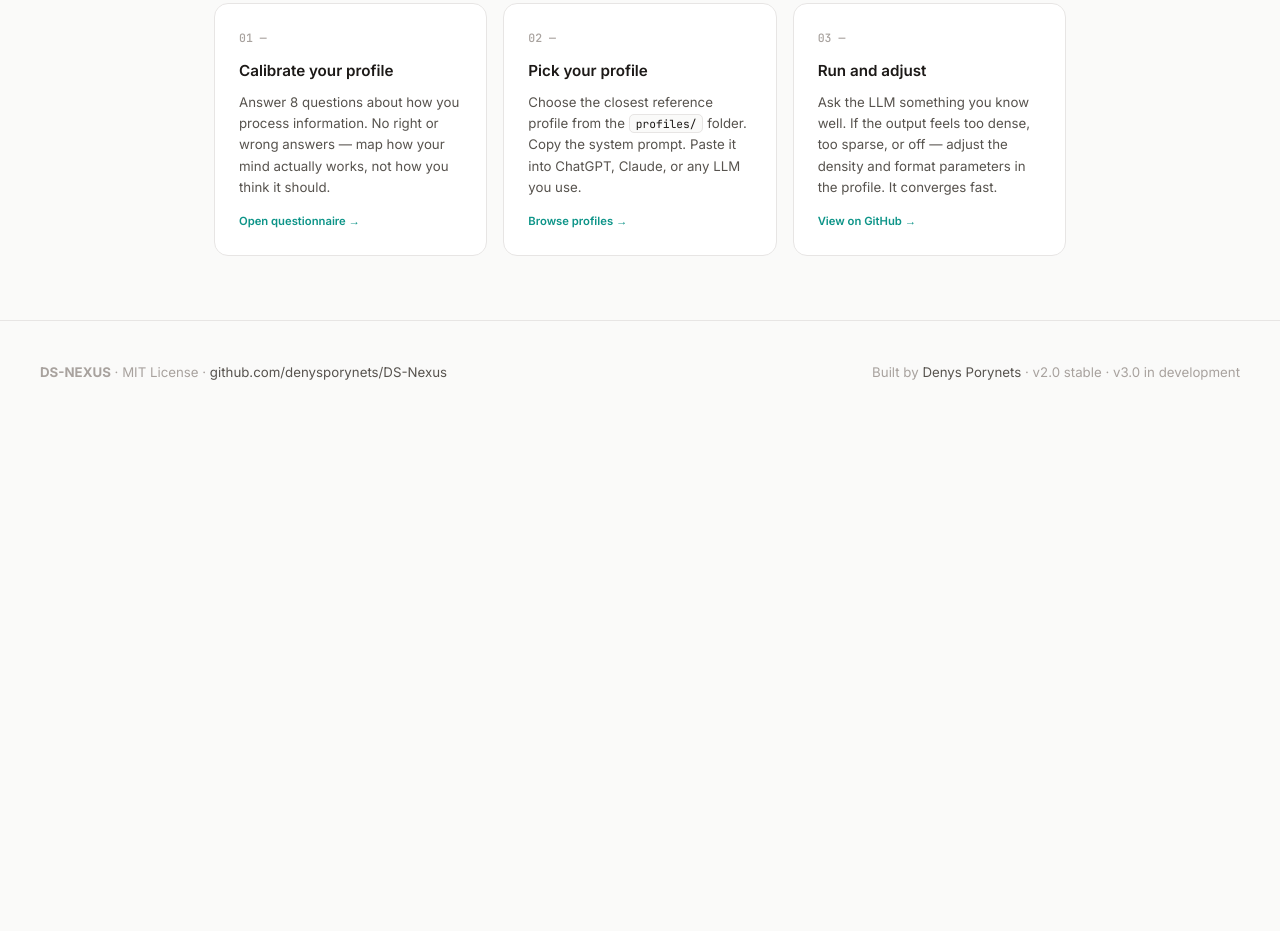
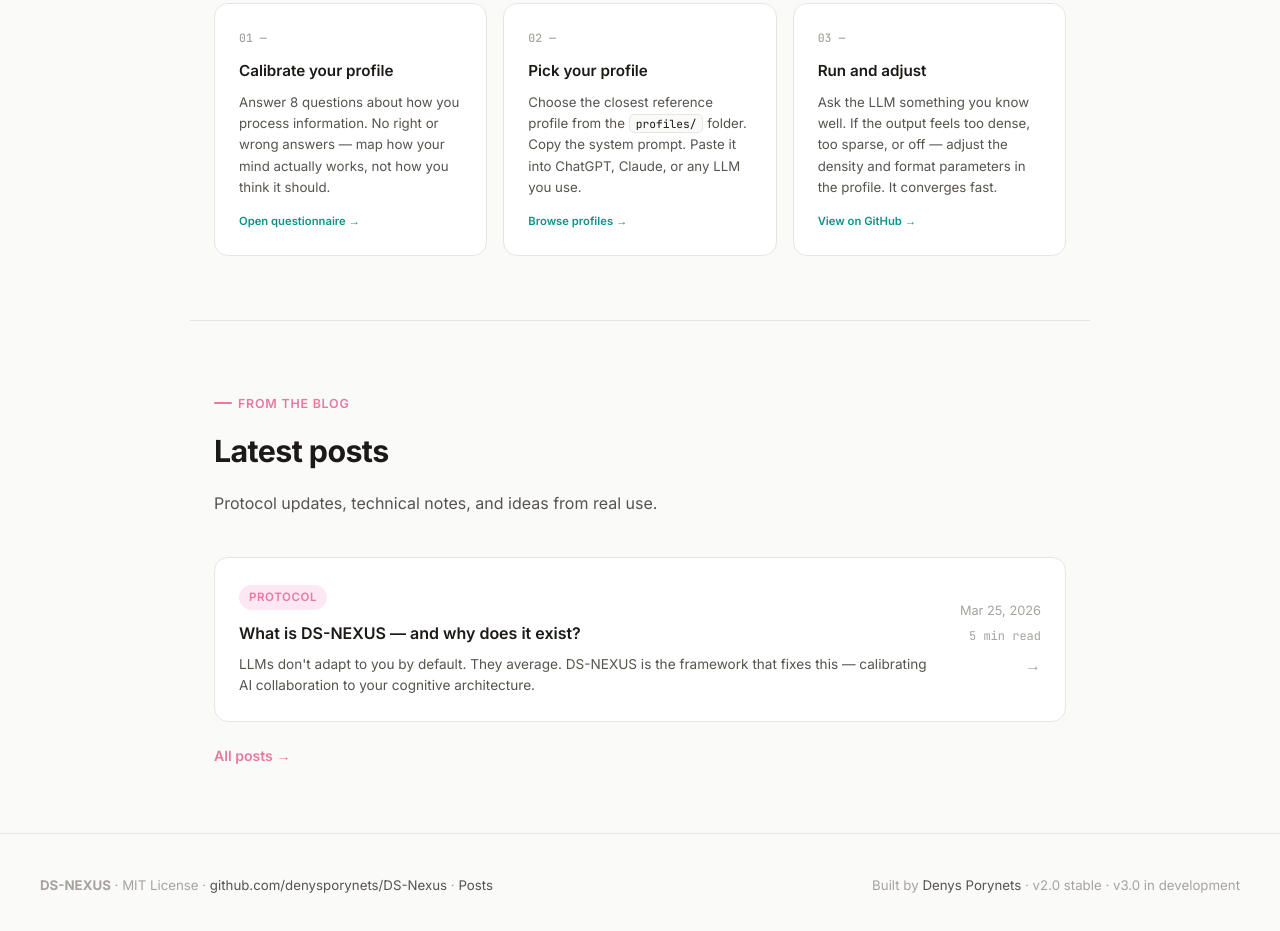
Before and after one commit to denysporynets/DS-Nexus, a plain HTML site: page docs/index.html in a window 1280 px wide. Shown: the part 3774-4705 px from the top of the page. Before the commit the page ends 4198 px from the top, so only its background shows below. Drawn offline with Linux system fonts and the light colour scheme.

Commit message:
Add posts section to landing page and footer
Adds a 'From the blog' section before the footer with post cards
matching the existing design system. Also adds Posts link to footer nav.

Co-Authored-By: Claude Sonnet 4.6 <noreply@anthropic.com>

```diff
--- a/docs/index.html
+++ b/docs/index.html
@@ -806,11 +806,44 @@
   </div>
 </section>
 
+<hr class="divider" />
+
+<!-- POSTS -->
+<section id="posts">
+  <div class="section-label pink">From the blog</div>
+  <h2>Latest posts</h2>
+  <p class="section-sub">Protocol updates, technical notes, and ideas from real use.</p>
+
+  <div style="display:flex; flex-direction:column; gap:12px;">
+
+    <a href="/DS-Nexus/posts/01-what-is-ds-nexus.html" style="text-decoration:none; color:inherit;">
+      <div class="principle-card" style="display:grid; grid-template-columns:1fr auto; gap:24px; align-items:center;">
+        <div>
+          <div style="display:inline-flex; align-items:center; font-size:0.72em; font-weight:600; letter-spacing:0.05em; text-transform:uppercase; padding:3px 10px; border-radius:20px; background:var(--pink-soft); color:var(--pink-dark); margin-bottom:10px;">Protocol</div>
+          <h3 style="font-size:1em; margin-bottom:6px;">What is DS-NEXUS — and why does it exist?</h3>
+          <p style="font-size:0.85em;">LLMs don't adapt to you by default. They average. DS-NEXUS is the framework that fixes this — calibrating AI collaboration to your cognitive architecture.</p>
+        </div>
+        <div style="text-align:right; white-space:nowrap; flex-shrink:0;">
+          <div style="font-size:0.8em; color:var(--text-3); margin-bottom:4px;">Mar 25, 2026</div>
+          <div style="font-family:'JetBrains Mono',monospace; font-size:0.75em; color:var(--text-3);">5 min read</div>
+          <div style="color:var(--text-3); margin-top:6px;">→</div>
+        </div>
+      </div>
+    </a>
+
+  </div>
+
+  <div style="margin-top:20px;">
+    <a href="/DS-Nexus/posts/" style="font-size:0.88em; font-weight:600; color:var(--pink-dark); text-decoration:none;">All posts →</a>
+  </div>
+</section>
+
 <!-- FOOTER -->
 <footer>
   <div>
     <strong>DS-NEXUS</strong> · MIT License ·
-    <a href="https://github.com/denysporynets/DS-Nexus" target="_blank">github.com/denysporynets/DS-Nexus</a>
+    <a href="https://github.com/denysporynets/DS-Nexus" target="_blank">github.com/denysporynets/DS-Nexus</a> ·
+    <a href="/DS-Nexus/posts/">Posts</a>
   </div>
   <div>Built by <a href="https://github.com/denysporynets" target="_blank">Denys Porynets</a> · v2.0 stable · v3.0 in development</div>
 </footer>
```
